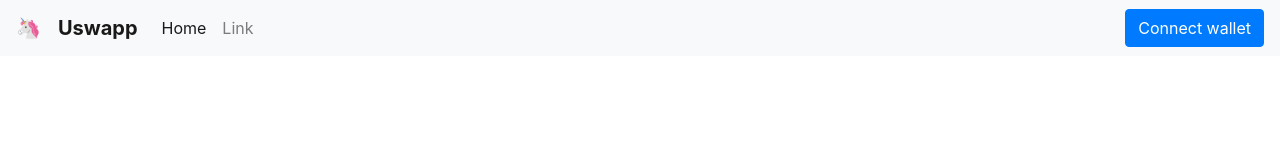
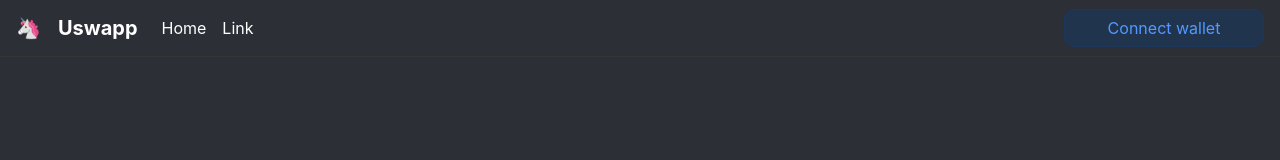
Before and after one commit to dvidd/uSwapp, a React app: page / in a window 1280 px wide. Built offline with nearby package versions, Linux system fonts and the light colour scheme.

Commit message:
src/components/App.css
Styles navbar and main

```diff
--- a/package.json
+++ b/package.json
@@ -14,6 +14,7 @@
     "chai": "4.2.0",
     "chai-as-promised": "7.1.1",
     "chai-bignumber": "3.0.0",
+    "identicon.js": "^2.3.3",
     "react": "16.8.4",
     "react-bootstrap": "1.0.0-beta.5",
     "react-dom": "16.8.4",
--- a/src/components/App.css
+++ b/src/components/App.css
@@ -1 +1,42 @@
-/* Styles go here */
+body {
+  background-color: #2c2f36;
+}
+.navbar {
+  background-color: #2c2f36 !important;
+  border-bottom: 0.1px solid #363636;
+  color: #ffff !important;
+}
+.nav-link,
+.navbar-brand {
+  color: #fff !important;
+}
+
+.btn-primary {
+  color: #5399ff;
+  background-color: #1a304a;
+  border: none;
+  min-width: 200px;
+  border-radius: 10px;
+  font-size: 16px;
+  background-color: rgba(21, 61, 111, 0.44);
+  border: 1px solid rgba(21, 61, 111, 0.44);
+}
+.btn-primary:hover,
+.btn-primary:active {
+  color: #5399ff;
+  background-color: #1a304a !important;
+  border: 1px solid rgba(49, 95, 154, 0.44);
+  outline: none !important;
+  box-shadow: none;
+}
+.btn:focus {
+  box-shadow: none;
+}
+.btn:focus,
+.btn:active:focus,
+.btn.active:focus,
+.btn.focus,
+.btn:active.focus,
+.btn.active.focus {
+  outline: none;
+}
```
Also changed, not shown: 1 other file.
